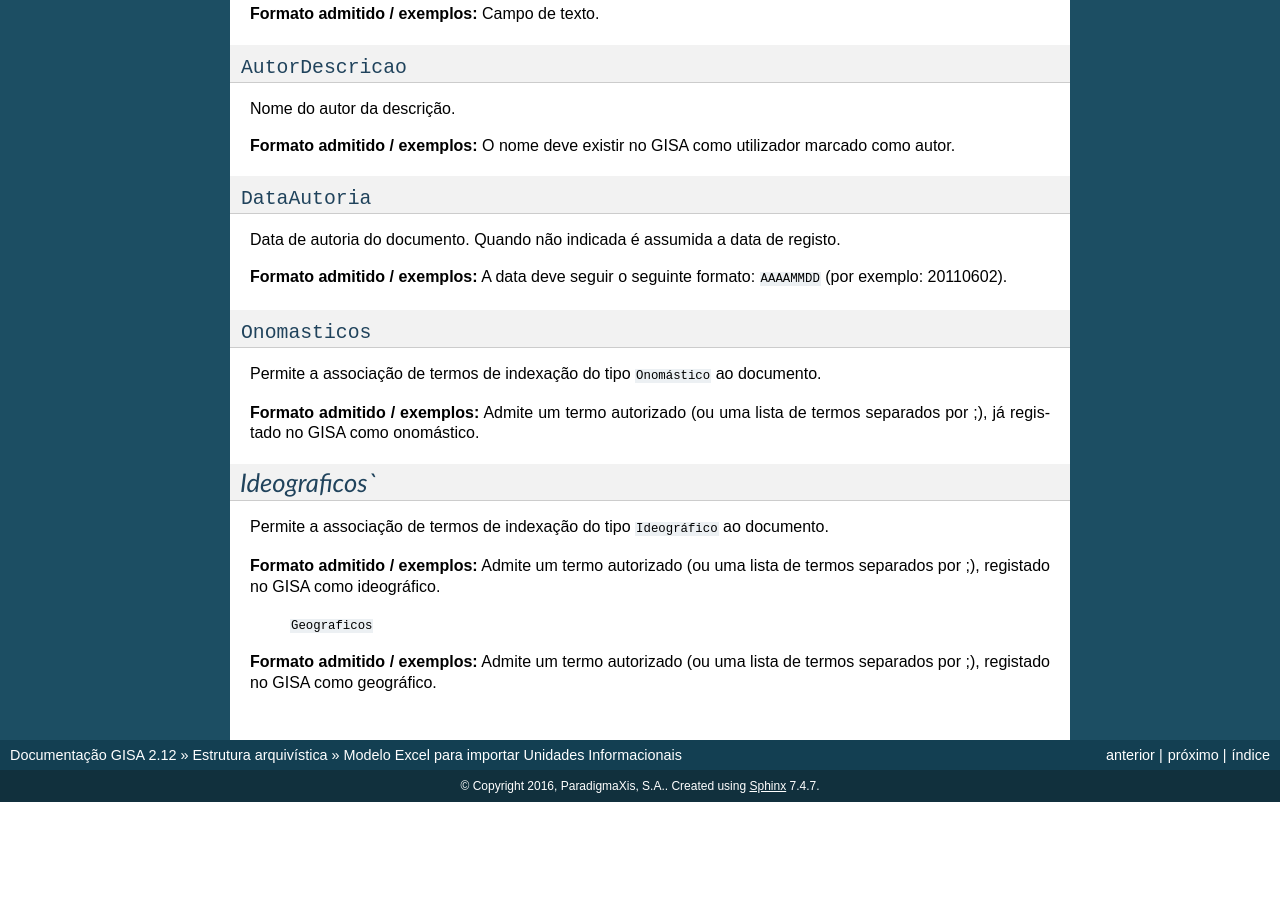
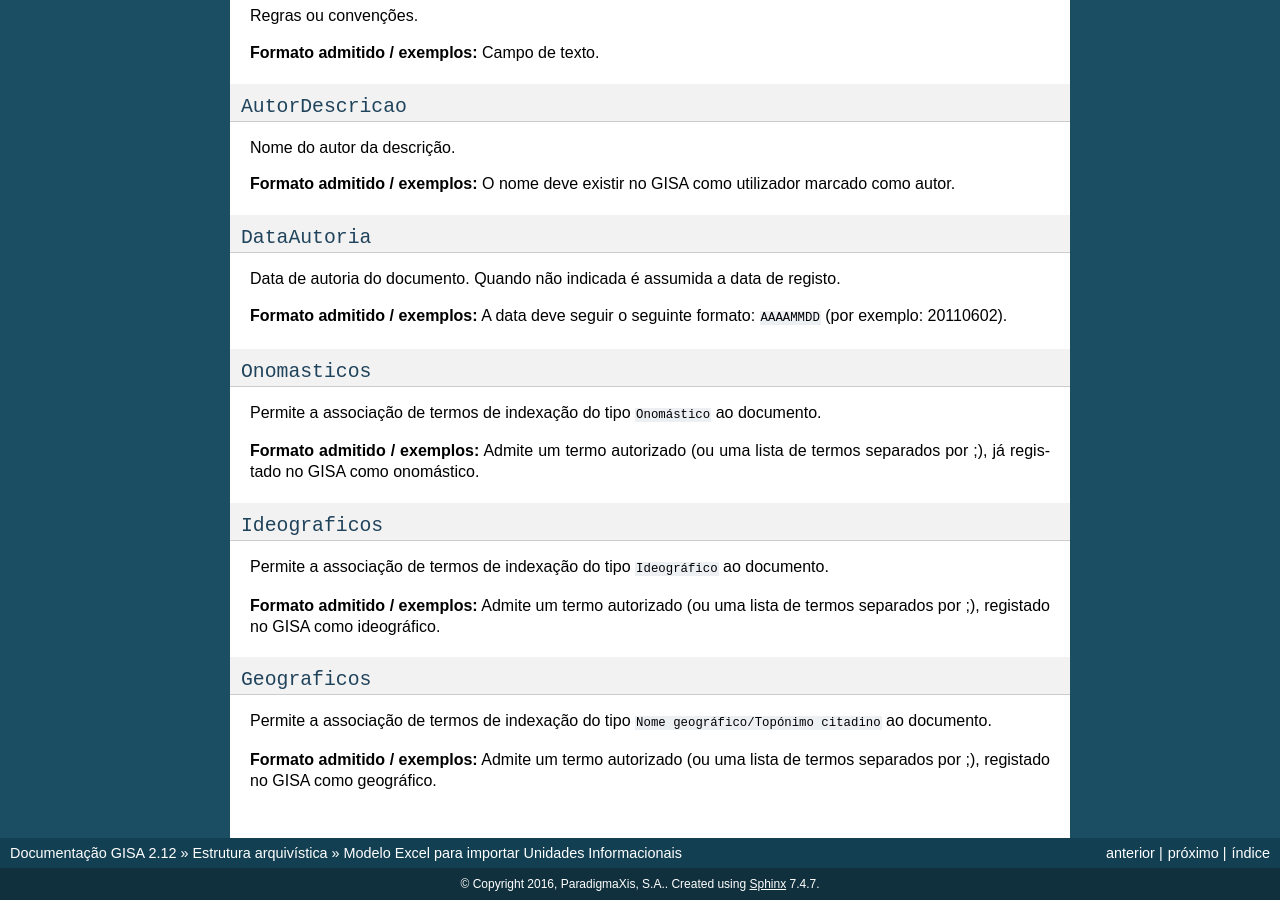
Before and after one commit to ParadigmaXis/gisa, a Sphinx documentation site: the page built from docs/modelo_ui.rst, in a window 1280 px wide and 900 px high, scrolled down 8889 px. Built offline with Sphinx 7.4.7, drawn with Linux system fonts in a browser that asks for light colours; before the commit the page ends 9691 px from its top, so only the background shows below that; some of the changed text lies outside the part shown.

Commit message:
Syntax corrections

```diff
--- a/docs/modelo_ui.rst
+++ b/docs/modelo_ui.rst
@@ -138,7 +138,7 @@ Referência do documento na Unidade Física.
 
 **Formato admitido / exemplos:** Campo de texto.
 
-``TipoInformacional`
+``TipoInformacional``
 ------------------
 Designação da tipologia informacional da unidade de descrição.
 
@@ -174,8 +174,9 @@ Permite indicar se a descrição é pública ou não.
 
 **Formato admitido / exemplos:** Lista de valores admitidos: ``0`` (não publicado) ou ``1`` (publicado).
 
-``Incorporaçoes ``
+``Incorporaçoes``
 ------------------
+Permite descrever detalhes das incorporações.
 
 **Formato admitido / exemplos:** Campo de texto.
 
@@ -290,13 +291,13 @@ Permite a associação de termos de indexação do tipo ``Onomástico`` ao docum
 
 **Formato admitido / exemplos:** Admite um termo autorizado (ou uma lista de termos separados por ;), já registado no GISA como onomástico.
 
-`Ideograficos``
+``Ideograficos``
 ------------------
 Permite a associação de termos de indexação do tipo ``Ideográfico`` ao documento.
 
 **Formato admitido / exemplos:** Admite um termo autorizado (ou uma lista de termos separados por ;), registado no GISA como ideográfico.
 
- ``Geograficos``
+``Geograficos``
 ------------------
 Permite a associação de termos de indexação do tipo ``Nome geográfico/Topónimo citadino`` ao documento.
 
```
